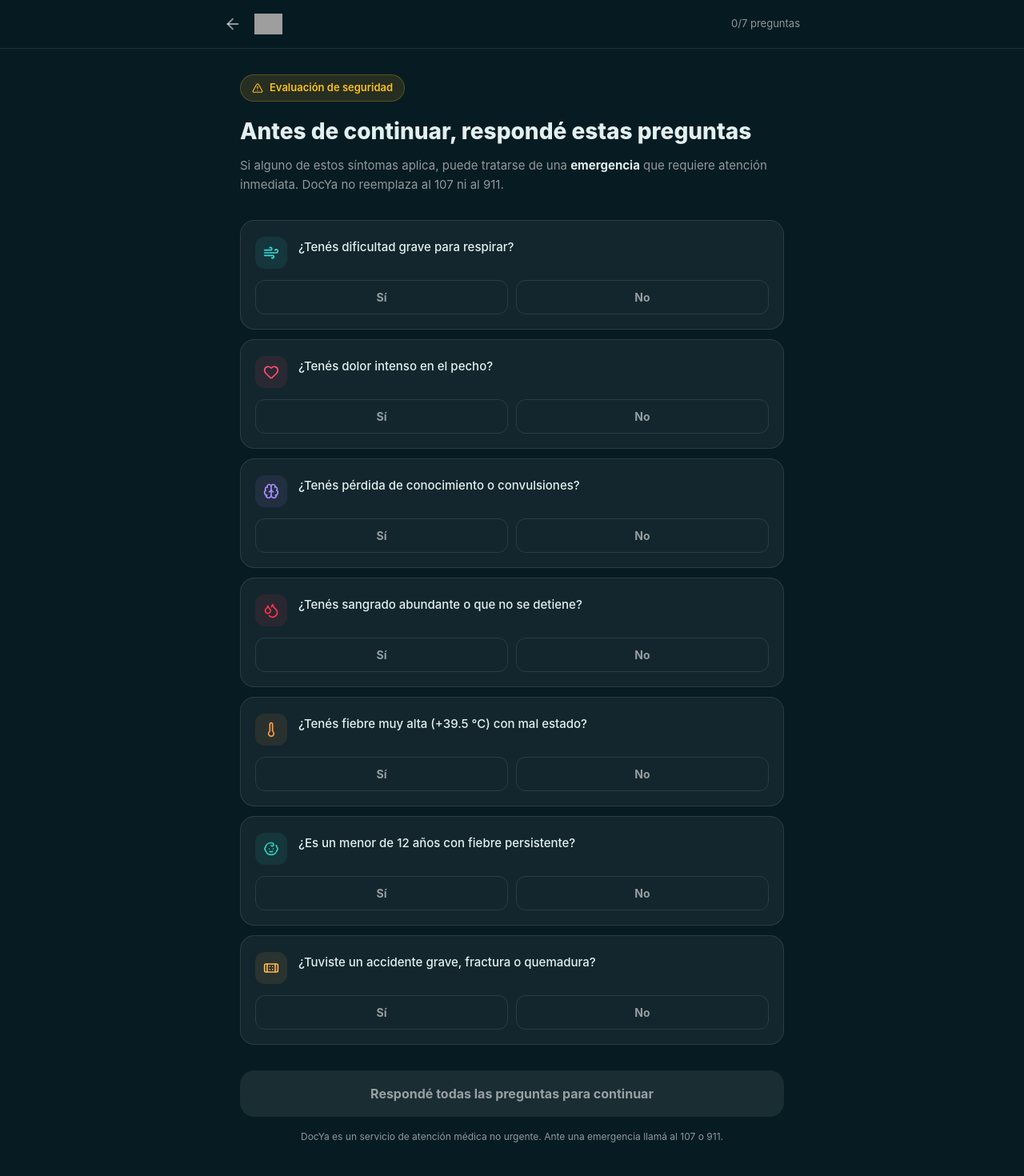
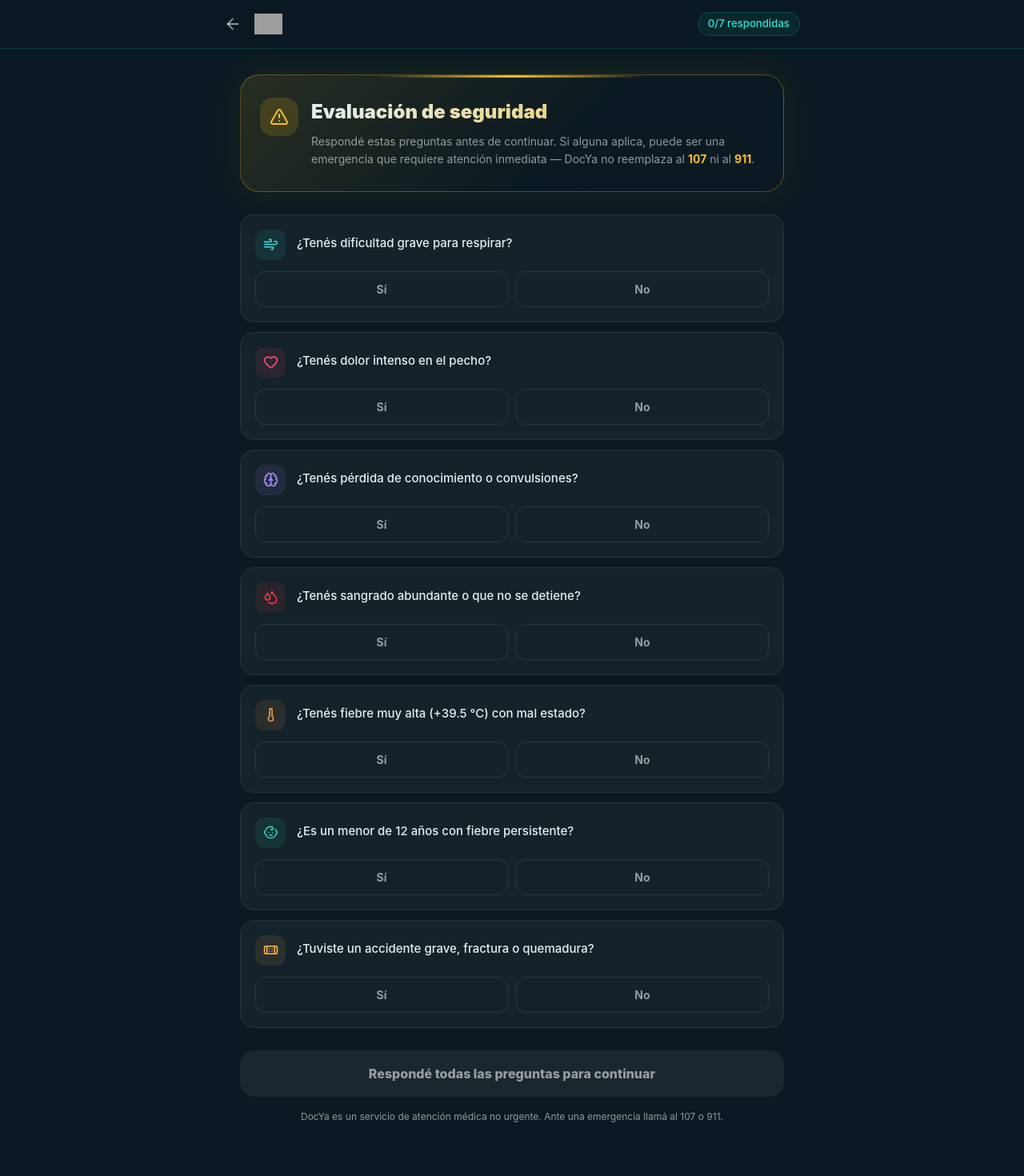
Before and after one commit to facu1391/DocYA, a Next.js app: page /pedir/filtro in a window 1280 px wide. Shown: the top 1470 px of the page at 80% size. Built offline with nearby package versions, Linux system fonts and the light colour scheme; grey boxes are pictures that could not be loaded.

Commit message:
Pedir: modal emergencia en filtro, diseño consistente teal en todas las pantallas, PedirHeader reutilizable

```diff
--- a/src/components/pedir/FiltroScreen.tsx
+++ b/src/components/pedir/FiltroScreen.tsx
@@ -7,17 +7,17 @@ import { useRouter, useSearchParams } from "next/navigation";
 import {
   ArrowLeft, Wind, Heart, Brain, Droplets,
   Thermometer, Baby, Bandage, AlertTriangle,
-  Phone, CheckCircle2, ChevronRight,
+  Phone, CheckCircle2, ChevronRight, X,
 } from "lucide-react";
 
 const PREGUNTAS = [
-  { id: 0, texto: "¿Tenés dificultad grave para respirar?",               icon: Wind,        color: "#38D7D2" },
-  { id: 1, texto: "¿Tenés dolor intenso en el pecho?",                    icon: Heart,       color: "#FF4F70" },
-  { id: 2, texto: "¿Tenés pérdida de conocimiento o convulsiones?",       icon: Brain,       color: "#A78BFA" },
-  { id: 3, texto: "¿Tenés sangrado abundante o que no se detiene?",       icon: Droplets,    color: "#FF344E" },
-  { id: 4, texto: "¿Tenés fiebre muy alta (+39.5 °C) con mal estado?",   icon: Thermometer, color: "#FF9B45" },
-  { id: 5, texto: "¿Es un menor de 12 años con fiebre persistente?",      icon: Baby,        color: "#2DD4BF" },
-  { id: 6, texto: "¿Tuviste un accidente grave, fractura o quemadura?",   icon: Bandage,     color: "#FFB84D" },
+  { id: 0, texto: "¿Tenés dificultad grave para respirar?",             icon: Wind,        color: "#38D7D2" },
+  { id: 1, texto: "¿Tenés dolor intenso en el pecho?",                  icon: Heart,       color: "#FF4F70" },
+  { id: 2, texto: "¿Tenés pérdida de conocimiento o convulsiones?",     icon: Brain,       color: "#A78BFA" },
+  { id: 3, texto: "¿Tenés sangrado abundante o que no se detiene?",     icon: Droplets,    color: "#FF344E" },
+  { id: 4, texto: "¿Tenés fiebre muy alta (+39.5 °C) con mal estado?", icon: Thermometer, color: "#FF9B45" },
+  { id: 5, texto: "¿Es un menor de 12 años con fiebre persistente?",    icon: Baby,        color: "#2DD4BF" },
+  { id: 6, texto: "¿Tuviste un accidente grave, fractura o quemadura?", icon: Bandage,     color: "#FFB84D" },
 ];
 
 type Resp = Record<number, boolean>;
@@ -27,149 +27,106 @@ export default function FiltroScreen() {
   const params = useSearchParams();
   const tipo = params.get("tipo") ?? "medico";
 
-  const [respuestas, setRespuestas] = useState<Resp>({});
-  const [urgenciaIdx, setUrgenciaIdx] = useState<number | null>(null);
+  const [respuestas, setRespuestas]     = useState<Resp>({});
+  const [modalAbierto, setModalAbierto] = useState(false);
+  const [preguntaEmerg, setPreguntaEmerg] = useState<typeof PREGUNTAS[0] | null>(null);
 
   const dark = true;
-  const bg      = "#071b22";
-  const surface = "rgba(255,255,255,0.05)";
-  const border  = "rgba(255,255,255,0.10)";
+  const bg      = "#0b1a22";
+  const border  = "rgba(0,179,166,0.2)";
   const text    = "#e2f0f0";
   const muted   = "rgba(255,255,255,0.55)";
 
   const responder = (idx: number, valor: boolean) => {
     setRespuestas(prev => ({ ...prev, [idx]: valor }));
-    if (valor) setUrgenciaIdx(idx);
+    if (valor) {
+      setPreguntaEmerg(PREGUNTAS[idx]);
+      setModalAbierto(true);
+    }
   };
+
+  const cerrarModal = () => setModalAbierto(false);
 
   const todasNo = PREGUNTAS.every(p => respuestas[p.id] === false);
   const respondidas = Object.keys(respuestas).length;
 
   return (
+    <>
       <div style={{ minHeight: "100vh", background: bg, color: text, fontFamily: "-apple-system, BlinkMacSystemFont, 'Segoe UI', sans-serif" }}>
 
         {/* HEADER */}
-      <header style={{ borderBottom: `1px solid ${border}`, background: "rgba(7,27,34,0.92)", backdropFilter: "blur(12px)", position: "sticky", top: 0, zIndex: 50, padding: "0 20px" }}>
+        <header style={{ borderBottom: `1px solid ${border}`, background: "rgba(11,26,34,0.95)", backdropFilter: "blur(14px)", position: "sticky", top: 0, zIndex: 50, padding: "0 20px" }}>
           <div style={{ maxWidth: 720, margin: "0 auto", height: 60, display: "flex", alignItems: "center", gap: 16 }}>
             <Link href="/pedir" style={{ color: muted, display: "flex", alignItems: "center" }}>
               <ArrowLeft size={22} />
             </Link>
             <Image src="https://res.cloudinary.com/dqsacd9ez/image/upload/v1757197807/logoblanco_1_qdlnog.png" alt="DocYa" width={80} height={26} style={{ height: 26, width: "auto" }} />
-          <div style={{ marginLeft: "auto", fontSize: 13, color: muted }}>
-            {respondidas}/{PREGUNTAS.length} preguntas
+            <div style={{ marginLeft: "auto", background: "rgba(0,179,166,0.1)", border: "1px solid rgba(0,179,166,0.25)", borderRadius: 999, padding: "4px 12px", fontSize: 13, fontWeight: 600, color: "#2dd4bf" }}>
+              {respondidas}/{PREGUNTAS.length} respondidas
             </div>
           </div>
         </header>
 
         <main style={{ maxWidth: 720, margin: "0 auto", padding: "32px 20px 80px" }}>
 
-        {/* INTRO */}
-        <div style={{ marginBottom: 32 }}>
-          <div style={{ display: "inline-flex", alignItems: "center", gap: 8, background: "rgba(251,191,36,0.12)", border: "1px solid rgba(251,191,36,0.25)", borderRadius: 999, padding: "6px 14px", fontSize: 13, fontWeight: 600, color: "#fbbf24", marginBottom: 16 }}>
-            <AlertTriangle size={14} />
+          {/* INTRO CARD */}
+          <div style={{ position: "relative", borderRadius: 24, padding: "28px 24px", background: "linear-gradient(135deg, rgba(251,191,36,0.12) 0%, rgba(11,26,34,0.97) 60%)", border: "1.5px solid rgba(251,191,36,0.3)", boxShadow: "0 0 40px rgba(251,191,36,0.08)", marginBottom: 28 }}>
+            <div style={{ position: "absolute", top: 0, left: "50%", transform: "translateX(-50%)", width: "50%", height: 2.5, background: "linear-gradient(90deg, transparent, #fbbf24, transparent)", borderRadius: 999 }} />
+            <div style={{ display: "flex", alignItems: "flex-start", gap: 16 }}>
+              <div style={{ width: 48, height: 48, borderRadius: 16, background: "rgba(251,191,36,0.15)", display: "flex", alignItems: "center", justifyContent: "center", flexShrink: 0 }}>
+                <AlertTriangle size={24} color="#fbbf24" />
+              </div>
+              <div>
+                <h1 style={{ fontSize: "clamp(18px, 3.5vw, 24px)", fontWeight: 900, marginBottom: 8, background: "linear-gradient(90deg, #e2f0f0, #fbbf24)", WebkitBackgroundClip: "text", WebkitTextFillColor: "transparent" }}>
                   Evaluación de seguridad
+                </h1>
+                <p style={{ color: muted, fontSize: 14, lineHeight: 1.6 }}>
+                  Respondé estas preguntas antes de continuar. Si alguna aplica, puede ser una emergencia que requiere atención inmediata — DocYa no reemplaza al <strong style={{ color: "#fbbf24" }}>107</strong> ni al <strong style={{ color: "#fbbf24" }}>911</strong>.
+                </p>
               </div>
-          <h1 style={{ fontSize: "clamp(22px, 4vw, 28px)", fontWeight: 800, marginBottom: 10 }}>
-            Antes de continuar, respondé estas preguntas
-          </h1>
-          <p style={{ color: muted, fontSize: 15, lineHeight: 1.6 }}>
-            Si alguno de estos síntomas aplica, puede tratarse de una <strong style={{ color: text }}>emergencia</strong> que requiere atención inmediata. DocYa no reemplaza al 107 ni al 911.
-          </p>
+            </div>
           </div>
 
           {/* PREGUNTAS */}
-        <div style={{ display: "flex", flexDirection: "column", gap: 12, marginBottom: 32 }}>
+          <div style={{ display: "flex", flexDirection: "column", gap: 12, marginBottom: 28 }}>
             {PREGUNTAS.map((p) => {
               const Icon = p.icon;
               const resp = respuestas[p.id];
-            const sinResp = resp === undefined;
               return (
-              <div
-                key={p.id}
-                style={{
-                  background: resp === true ? "rgba(239,68,68,0.08)" : resp === false ? "rgba(0,179,166,0.06)" : surface,
-                  border: `1.5px solid ${resp === true ? "rgba(239,68,68,0.35)" : resp === false ? "rgba(0,179,166,0.25)" : border}`,
-                  borderRadius: 18,
-                  padding: "18px 18px",
+                <div key={p.id} style={{
+                  borderRadius: 18, padding: "18px",
+                  background: resp === true ? "rgba(239,68,68,0.08)" : resp === false ? "rgba(0,179,166,0.06)" : "rgba(255,255,255,0.04)",
+                  border: `1.5px solid ${resp === true ? "rgba(239,68,68,0.35)" : resp === false ? "rgba(0,179,166,0.25)" : "rgba(255,255,255,0.08)"}`,
                   transition: "all 0.15s",
-                }}
-              >
+                }}>
                   <div style={{ display: "flex", alignItems: "flex-start", gap: 14, marginBottom: 14 }}>
-                  <div style={{ width: 40, height: 40, borderRadius: 12, background: `${p.color}18`, display: "flex", alignItems: "center", justifyContent: "center", flexShrink: 0, marginTop: 2 }}>
-                    <Icon size={20} color={p.color} />
+                    <div style={{ width: 38, height: 38, borderRadius: 12, background: `${p.color}18`, display: "flex", alignItems: "center", justifyContent: "center", flexShrink: 0 }}>
+                      <Icon size={19} color={p.color} />
                     </div>
-                  <p style={{ fontSize: 15, fontWeight: 500, lineHeight: 1.4, flex: 1, paddingTop: 4 }}>
-                    {p.texto}
-                  </p>
+                    <p style={{ fontSize: 15, fontWeight: 500, lineHeight: 1.4, flex: 1, paddingTop: 6 }}>{p.texto}</p>
                   </div>
                   <div style={{ display: "flex", gap: 10 }}>
                     <button
                       onClick={() => responder(p.id, true)}
-                    style={{
-                      flex: 1, padding: "10px 0", borderRadius: 12, border: `1.5px solid ${resp === true ? "#ef4444" : border}`,
-                      background: resp === true ? "rgba(239,68,68,0.18)" : "transparent",
-                      color: resp === true ? "#f87171" : muted, fontSize: 14, fontWeight: 700, cursor: "pointer", fontFamily: "inherit",
-                    }}
-                  >
-                    Sí
-                  </button>
+                      style={{ flex: 1, padding: "11px 0", borderRadius: 12, border: `1.5px solid ${resp === true ? "#ef4444" : "rgba(255,255,255,0.1)"}`, background: resp === true ? "rgba(239,68,68,0.2)" : "transparent", color: resp === true ? "#f87171" : muted, fontSize: 14, fontWeight: 700, cursor: "pointer", fontFamily: "inherit", transition: "all 0.15s" }}
+                    >Sí</button>
                     <button
                       onClick={() => responder(p.id, false)}
-                    style={{
-                      flex: 1, padding: "10px 0", borderRadius: 12, border: `1.5px solid ${resp === false ? "#00b3a6" : border}`,
-                      background: resp === false ? "rgba(0,179,166,0.15)" : "transparent",
-                      color: resp === false ? "#2dd4bf" : muted, fontSize: 14, fontWeight: 700, cursor: "pointer", fontFamily: "inherit",
-                    }}
-                  >
-                    No
-                  </button>
+                      style={{ flex: 1, padding: "11px 0", borderRadius: 12, border: `1.5px solid ${resp === false ? "#00b3a6" : "rgba(255,255,255,0.1)"}`, background: resp === false ? "rgba(0,179,166,0.15)" : "transparent", color: resp === false ? "#2dd4bf" : muted, fontSize: 14, fontWeight: 700, cursor: "pointer", fontFamily: "inherit", transition: "all 0.15s" }}
+                    >No</button>
                   </div>
                 </div>
               );
             })}
           </div>
 
-        {/* ALERTA URGENCIA */}
-        {urgenciaIdx !== null && (
-          <div style={{ background: "rgba(239,68,68,0.10)", border: "1.5px solid rgba(239,68,68,0.35)", borderRadius: 20, padding: "24px 22px", marginBottom: 24 }}>
-            <div style={{ display: "flex", alignItems: "center", gap: 12, marginBottom: 14 }}>
-              <div style={{ width: 44, height: 44, borderRadius: 14, background: "rgba(239,68,68,0.18)", display: "flex", alignItems: "center", justifyContent: "center" }}>
-                <AlertTriangle size={22} color="#f87171" />
-              </div>
-              <div>
-                <p style={{ fontWeight: 800, fontSize: 16, color: "#f87171", margin: 0 }}>Posible emergencia detectada</p>
-                <p style={{ fontSize: 13, color: muted, margin: 0 }}>Este síntoma requiere atención inmediata</p>
-              </div>
-            </div>
-            <p style={{ color: muted, fontSize: 14, lineHeight: 1.6, marginBottom: 18 }}>
-              Lo que describiste puede ser una urgencia. DocYa atiende consultas no urgentes. Te recomendamos llamar al <strong style={{ color: "#f87171" }}>107</strong> (emergencias médicas) o al <strong style={{ color: "#f87171" }}>911</strong>, o ir al hospital más cercano.
-            </p>
-            <div style={{ display: "flex", gap: 10, flexWrap: "wrap" }}>
-              <a
-                href="tel:107"
-                style={{ display: "flex", alignItems: "center", gap: 8, padding: "12px 20px", borderRadius: 12, background: "#ef4444", color: "#fff", fontWeight: 700, fontSize: 15, textDecoration: "none" }}
-              >
-                <Phone size={16} /> Llamar al 107
-              </a>
-              <a
-                href="tel:911"
-                style={{ display: "flex", alignItems: "center", gap: 8, padding: "12px 20px", borderRadius: 12, background: "rgba(239,68,68,0.18)", border: "1px solid rgba(239,68,68,0.4)", color: "#f87171", fontWeight: 700, fontSize: 15, textDecoration: "none" }}
-              >
-                <Phone size={16} /> Llamar al 911
-              </a>
-            </div>
-          </div>
-        )}
-
-        {/* CONTINUAR */}
+          {/* CONFIRMACIÓN */}
           {todasNo && (
-          <div style={{ background: "rgba(0,179,166,0.08)", border: "1.5px solid rgba(0,179,166,0.25)", borderRadius: 20, padding: "20px 22px", marginBottom: 20 }}>
-            <div style={{ display: "flex", alignItems: "center", gap: 10 }}>
+            <div style={{ background: "rgba(0,179,166,0.08)", border: "1.5px solid rgba(0,179,166,0.3)", borderRadius: 18, padding: "18px 20px", marginBottom: 20, display: "flex", alignItems: "center", gap: 12 }}>
               <CheckCircle2 size={22} color="#2dd4bf" />
-              <p style={{ fontWeight: 700, color: "#2dd4bf", fontSize: 15, margin: 0 }}>
+              <p style={{ fontWeight: 700, color: "#2dd4bf", fontSize: 15 }}>
                 Todo en orden — podés continuar con tu consulta
               </p>
-            </div>
             </div>
           )}
 
@@ -177,27 +134,90 @@ export default function FiltroScreen() {
             onClick={() => todasNo && router.push(`/pedir/solicitar?tipo=${tipo}`)}
             disabled={!todasNo}
             style={{
-            width: "100%", padding: "17px 20px", borderRadius: 18, border: "none",
-            background: todasNo ? "linear-gradient(90deg, #00b3a6, #2dd4bf)" : "rgba(255,255,255,0.08)",
-            color: todasNo ? "#fff" : muted, fontSize: 16, fontWeight: 700,
-            cursor: todasNo ? "pointer" : "not-allowed", display: "flex", alignItems: "center",
-            justifyContent: "center", gap: 10, fontFamily: "inherit",
-            boxShadow: todasNo ? "0 8px 24px rgba(0,179,166,0.35)" : "none",
+              width: "100%", padding: "17px", borderRadius: 18, border: "none",
+              background: todasNo ? "linear-gradient(90deg, #00b3a6, #2dd4bf)" : "rgba(255,255,255,0.06)",
+              color: todasNo ? "#fff" : muted, fontSize: 16, fontWeight: 800,
+              cursor: todasNo ? "pointer" : "not-allowed",
+              display: "flex", alignItems: "center", justifyContent: "center", gap: 10,
+              fontFamily: "inherit",
+              boxShadow: todasNo ? "0 8px 28px rgba(0,179,166,0.4)" : "none",
               transition: "all 0.2s",
             }}
           >
-          {todasNo ? (
-            <>Continuar con la solicitud <ChevronRight size={20} /></>
-          ) : (
-            <>Respondé todas las preguntas para continuar</>
-          )}
+            {todasNo ? <>Continuar con la solicitud <ChevronRight size={20} /></> : <>Respondé todas las preguntas para continuar</>}
           </button>
 
           <p style={{ fontSize: 12, color: muted, textAlign: "center", marginTop: 16, lineHeight: 1.5 }}>
             DocYa es un servicio de atención médica no urgente. Ante una emergencia llamá al 107 o 911.
           </p>
-
         </main>
       </div>
+
+      {/* MODAL EMERGENCIA */}
+      {modalAbierto && preguntaEmerg && (
+        <div
+          onClick={cerrarModal}
+          style={{ position: "fixed", inset: 0, zIndex: 100, background: "rgba(0,0,0,0.75)", backdropFilter: "blur(6px)", display: "flex", alignItems: "center", justifyContent: "center", padding: 24 }}
+        >
+          <div
+            onClick={e => e.stopPropagation()}
+            style={{ width: "100%", maxWidth: 440, borderRadius: 28, padding: "36px 32px", background: "linear-gradient(145deg, rgba(239,68,68,0.18) 0%, rgba(11,26,34,0.98) 50%)", border: "1.5px solid rgba(239,68,68,0.4)", boxShadow: "0 0 60px rgba(239,68,68,0.2), 0 32px 80px rgba(0,0,0,0.6)", position: "relative" }}
+          >
+            {/* Línea superior */}
+            <div style={{ position: "absolute", top: 0, left: "50%", transform: "translateX(-50%)", width: "60%", height: 3, background: "linear-gradient(90deg, transparent, #ef4444, transparent)", borderRadius: 999 }} />
+
+            {/* Cerrar */}
+            <button
+              onClick={cerrarModal}
+              style={{ position: "absolute", top: 16, right: 16, background: "rgba(255,255,255,0.08)", border: "none", borderRadius: 999, width: 32, height: 32, display: "flex", alignItems: "center", justifyContent: "center", cursor: "pointer", color: muted }}
+            >
+              <X size={16} />
+            </button>
+
+            {/* Ícono */}
+            <div style={{ width: 64, height: 64, borderRadius: 22, background: "rgba(239,68,68,0.2)", border: "1.5px solid rgba(239,68,68,0.4)", display: "flex", alignItems: "center", justifyContent: "center", margin: "0 auto 20px", boxShadow: "0 8px 24px rgba(239,68,68,0.3)" }}>
+              <AlertTriangle size={32} color="#f87171" />
+            </div>
+
+            <h2 style={{ fontSize: 22, fontWeight: 900, textAlign: "center", marginBottom: 10, background: "linear-gradient(90deg, #fff, #f87171)", WebkitBackgroundClip: "text", WebkitTextFillColor: "transparent" }}>
+              Posible emergencia
+            </h2>
+
+            <p style={{ color: muted, fontSize: 14, textAlign: "center", lineHeight: 1.6, marginBottom: 8 }}>
+              Respondiste <strong style={{ color: "#f87171" }}>Sí</strong> a:
+            </p>
+            <div style={{ background: "rgba(239,68,68,0.1)", border: "1px solid rgba(239,68,68,0.25)", borderRadius: 14, padding: "12px 16px", marginBottom: 20, textAlign: "center" }}>
+              <p style={{ fontSize: 14, fontWeight: 600, color: "#fca5a5" }}>"{preguntaEmerg.texto}"</p>
+            </div>
+
+            <p style={{ color: muted, fontSize: 14, lineHeight: 1.6, marginBottom: 24, textAlign: "center" }}>
+              Esto puede requerir atención inmediata. <strong style={{ color: "#e2f0f0" }}>DocYa no reemplaza los servicios de emergencia.</strong> Te recomendamos llamar ahora.
+            </p>
+
+            <div style={{ display: "flex", gap: 12, marginBottom: 16 }}>
+              <a
+                href="tel:107"
+                style={{ flex: 1, display: "flex", alignItems: "center", justifyContent: "center", gap: 8, padding: "15px", borderRadius: 16, background: "#ef4444", color: "#fff", fontWeight: 800, fontSize: 16, textDecoration: "none", boxShadow: "0 6px 20px rgba(239,68,68,0.45)" }}
+              >
+                <Phone size={18} /> Llamar al 107
+              </a>
+              <a
+                href="tel:911"
+                style={{ flex: 1, display: "flex", alignItems: "center", justifyContent: "center", gap: 8, padding: "15px", borderRadius: 16, background: "rgba(239,68,68,0.15)", border: "1.5px solid rgba(239,68,68,0.4)", color: "#f87171", fontWeight: 800, fontSize: 16, textDecoration: "none" }}
+              >
+                <Phone size={18} /> Llamar al 911
+              </a>
+            </div>
+
+            <button
+              onClick={cerrarModal}
+              style={{ width: "100%", padding: "13px", borderRadius: 14, background: "rgba(255,255,255,0.06)", border: "1px solid rgba(255,255,255,0.1)", color: muted, fontSize: 14, fontWeight: 600, cursor: "pointer", fontFamily: "inherit" }}
+            >
+              Continuar respondiendo el cuestionario
+            </button>
+          </div>
+        </div>
+      )}
+    </>
   );
 }
--- /dev/null
+++ b/src/components/pedir/PedirHeader.tsx
@@ -0,0 +1,32 @@
+"use client";
+
+import Image from "next/image";
+import Link from "next/link";
+import { ArrowLeft } from "lucide-react";
+import type { ReactNode } from "react";
+
+type Props = {
+  backHref?: string;
+  badge?: ReactNode;
+  dark?: boolean;
+};
+
+export default function PedirHeader({ backHref = "/pedir", badge, dark = true }: Props) {
+  const logo = dark
+    ? "https://res.cloudinary.com/dqsacd9ez/image/upload/v1757197807/logoblanco_1_qdlnog.png"
+    : "https://res.cloudinary.com/dqsacd9ez/image/upload/v1757197807/logo_1_svfdye.png";
+  const border = "rgba(0,179,166,0.2)";
+  const muted  = "rgba(255,255,255,0.55)";
+
+  return (
+    <header style={{ borderBottom: `1px solid ${border}`, background: dark ? "rgba(11,26,34,0.95)" : "rgba(240,244,248,0.95)", backdropFilter: "blur(14px)", position: "sticky", top: 0, zIndex: 50, padding: "0 20px" }}>
+      <div style={{ maxWidth: 720, margin: "0 auto", height: 60, display: "flex", alignItems: "center", gap: 14 }}>
+        <Link href={backHref} style={{ color: muted, display: "flex", alignItems: "center", flexShrink: 0 }}>
+          <ArrowLeft size={22} />
+        </Link>
+        <Image src={logo} alt="DocYa" width={80} height={26} style={{ height: 26, width: "auto" }} />
+        {badge && <div style={{ marginLeft: "auto" }}>{badge}</div>}
+      </div>
+    </header>
+  );
+}
--- a/src/components/pedir/SolicitarScreen.tsx
+++ b/src/components/pedir/SolicitarScreen.tsx
@@ -206,7 +206,7 @@ export default function SolicitarScreen() {
           <div style={{ display: "flex", flexDirection: "column", gap: 20 }}>
 
             {/* MOTIVO */}
-            <div style={{ background: surface, border: `1px solid ${border}`, borderRadius: 20, padding: "22px 20px" }}>
+            <div style={{ background: "rgba(0,179,166,0.05)", border: "1.5px solid rgba(0,179,166,0.18)", borderRadius: 20, padding: "22px 20px" }}>
               <label style={{ display: "block", fontSize: 13, fontWeight: 700, color: muted, textTransform: "uppercase", letterSpacing: "0.5px", marginBottom: 12 }}>
                 Motivo de la consulta
               </label>
@@ -223,7 +223,7 @@ export default function SolicitarScreen() {
             </div>
 
             {/* DIRECCIÓN */}
-            <div style={{ background: surface, border: `1px solid ${border}`, borderRadius: 20, padding: "22px 20px" }}>
+            <div style={{ background: "rgba(0,179,166,0.05)", border: "1.5px solid rgba(0,179,166,0.18)", borderRadius: 20, padding: "22px 20px" }}>
               <label style={{ display: "block", fontSize: 13, fontWeight: 700, color: muted, textTransform: "uppercase", letterSpacing: "0.5px", marginBottom: 12 }}>
                 {tipo === "teleconsulta" ? "Tu ubicación (para asignar profesional cercano)" : "Dirección de atención"}
               </label>
@@ -253,7 +253,7 @@ export default function SolicitarScreen() {
             </div>
 
             {/* MÉTODO DE PAGO */}
-            <div style={{ background: surface, border: `1px solid ${border}`, borderRadius: 20, padding: "22px 20px" }}>
+            <div style={{ background: "rgba(0,179,166,0.05)", border: "1.5px solid rgba(0,179,166,0.18)", borderRadius: 20, padding: "22px 20px" }}>
               <label style={{ display: "block", fontSize: 13, fontWeight: 700, color: muted, textTransform: "uppercase", letterSpacing: "0.5px", marginBottom: 14 }}>
                 Método de pago
               </label>
```
Lines whose indentation alone changed are shown as unchanged.
